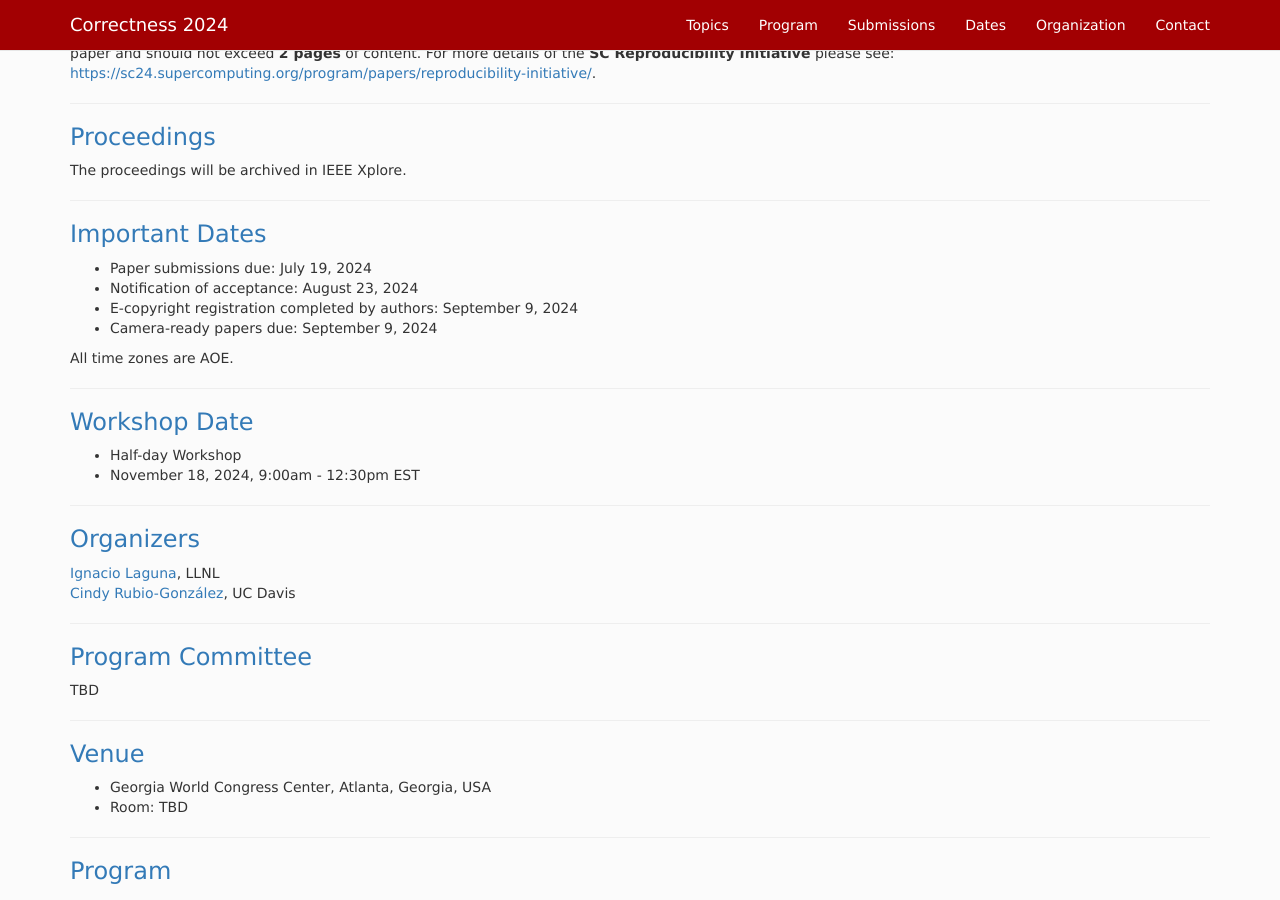
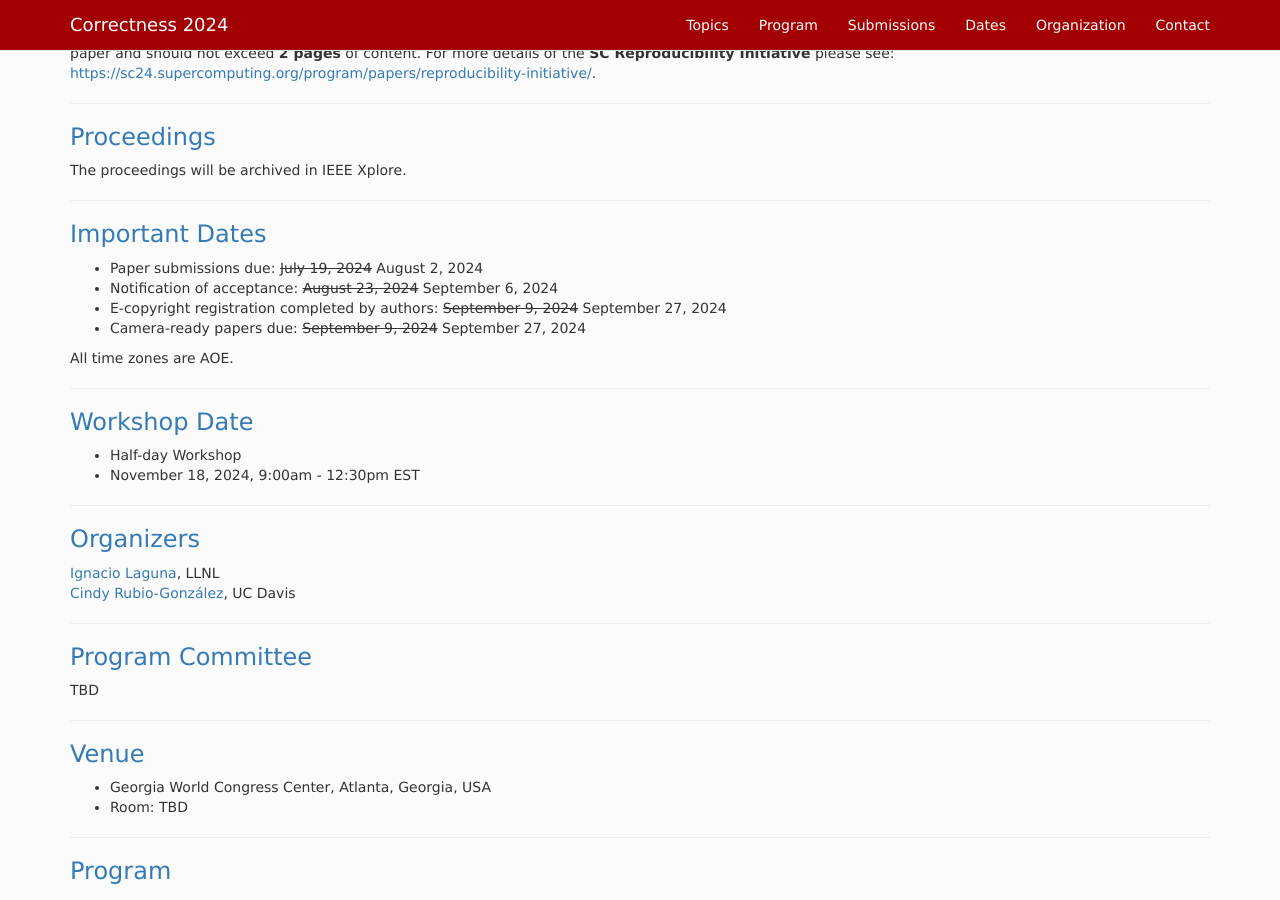
Before and after one commit to correctness-workshop/2024, a Jekyll site: the page built from index.md, in a window 1280 px wide and 900 px high, scrolled down 1682 px. Built offline with Jekyll 4.4.1, drawn with Linux system fonts in a browser that asks for light colours; nearby versions of some CDN libraries; the list of posts is cut into pages by our own code.

Commit message:
Update index.md

```diff
--- a/index.md
+++ b/index.md
@@ -90,10 +90,10 @@ The proceedings will be archived in IEEE Xplore.
 * Camera-ready papers due: TBD
 -->
 
-* Paper submissions due: July 19, 2024
-* Notification of acceptance: August 23, 2024
-* E-copyright registration completed by authors: September 9, 2024
-* Camera-ready papers due: September 9, 2024
+* Paper submissions due: ~~July 19, 2024~~ August 2, 2024
+* Notification of acceptance: ~~August 23, 2024~~ September 6, 2024
+* E-copyright registration completed by authors: ~~September 9, 2024~~ September 27, 2024
+* Camera-ready papers due: ~~September 9, 2024~~ September 27, 2024
 
 All time zones are AOE.
 
```
